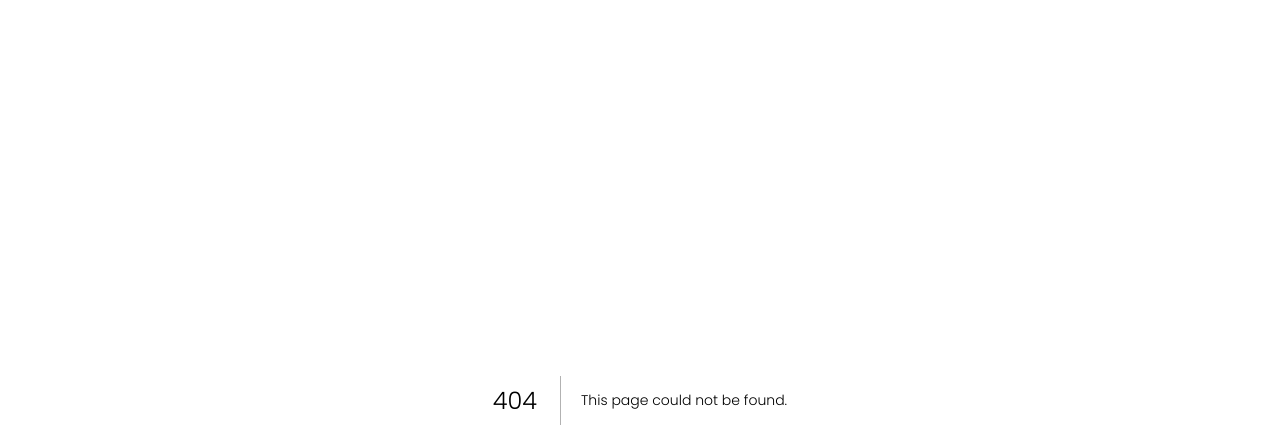
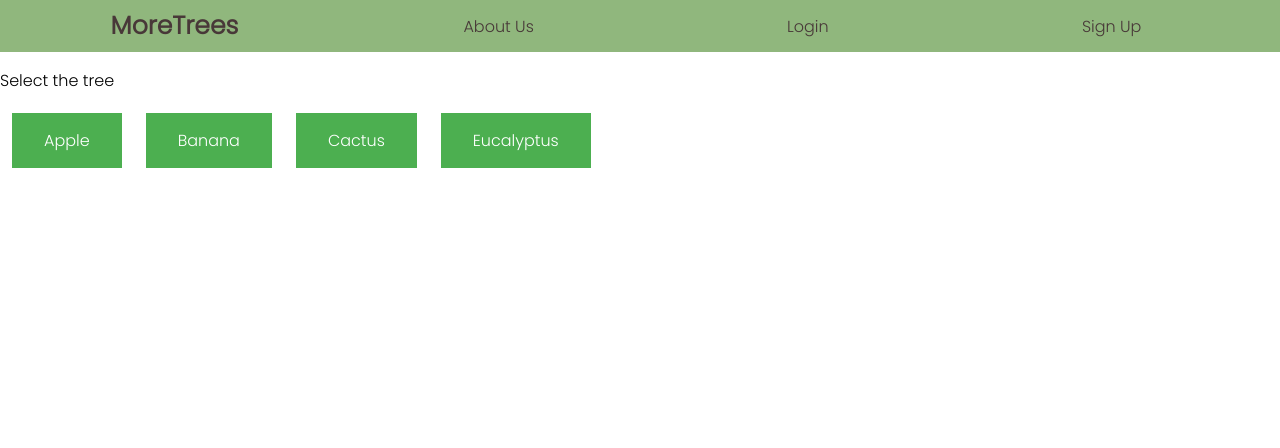
Before and after one commit to aritroCoder/MoreTrees, a Next.js app: page /plantTree in a window 1280 px wide. Before the commit this address had no page. Shown: the top 448 px of the page. Built offline with nearby package versions, Linux system fonts and the light colour scheme.

Commit message:
updated readme

```diff
--- a/pages/api/plant.js
+++ b/pages/api/plant.js
@@ -40,7 +40,7 @@ export default async function handler(req, res) {
         }
 
         await user.save();
-        res.json({ 'message': 'Plant added to user' })
+        res.send(user);
     } else {
         res.status(400).send({ error: 'User not found' });
     }
--- a/pages/login.js
+++ b/pages/login.js
@@ -4,7 +4,7 @@ import Navbar from '../components/Navbar/Navbar';
 import styles from '../styles/Signup.module.css';
 import { useFormik } from 'formik';
 import * as Yup from 'yup';
-const signup = () => {
+const login = () => {
     const router = useRouter();
     const formik = useFormik({
         initialValues: {
@@ -30,6 +30,8 @@ const signup = () => {
             let data = await response.json();
             if(response.status === 200){
                 localStorage.setItem('user', JSON.stringify(data.user));
+                alert("Login Successful");
+                window.location.href = '/';
             }else{
                 alert(data.error);
             }
@@ -56,4 +58,4 @@ const signup = () => {
     )
 }
 
-export default signup
+export default login
--- /dev/null
+++ b/pages/plantTree.js
@@ -0,0 +1,37 @@
+import React from 'react'
+import Navbar from '../components/Navbar/Navbar';
+import styles from '../styles/plantTree.module.css';
+const about = () => {
+    const plantList = ['Apple', 'Banana', 'Cactus', 'Eucalyptus'];
+    async function plantHandler(i) {
+        let response = await fetch('http://localhost:3000/api/plant', {
+            method: 'POST',
+            headers: {
+                'Content-Type': 'application/json'
+            },
+            body: JSON.stringify({
+                username: JSON.parse(localStorage.getItem('user')).username,
+                plantname: plantList[i]
+            })
+        })
+        let data = await response.json();
+        if (response.status === 200) {
+            localStorage.removeItem('user');
+            localStorage.setItem('user', JSON.stringify(data));
+            window.location.href = '/';
+        }
+    }
+    return (
+        <>
+            <Navbar />
+            <p>Select the tree</p>
+            <button onClick={() => plantHandler(0)} className={styles.plantButton}>Apple</button>
+            <button onClick={() => plantHandler(1)} className={styles.plantButton}>Banana</button>
+            <button onClick={() => plantHandler(2)} className={styles.plantButton}>Cactus</button>
+            <button onClick={() => plantHandler(3)} className={styles.plantButton}>Eucalyptus</button>
+        </>
+    )
+}
+
+
+export default about;
--- a/pages/signup.js
+++ b/pages/signup.js
@@ -35,6 +35,8 @@ const signup = () => {
             let data = await response.json()
             if(response.status === 200){
                 localStorage.setItem('user', JSON.stringify(data.user));
+                alert("Signup Successful");
+                window.location.href = '/';
             }else{
                 alert(data.error);
             }
--- /dev/null
+++ b/styles/plantTree.module.css
@@ -0,0 +1,15 @@
+.plantButton{
+    background-color: #4CAF50;
+    border: none;
+    color: white;
+    padding: 15px 32px;
+    text-align: center;
+    text-decoration: none;
+    display: inline-block;
+    font-size: 16px;
+    margin: 4px 12px;
+    cursor: pointer;
+}
+.plantButton:hover{
+    background-color: #3e8e41;
+}
```
Also changed, not shown: pages/index.js (+19 -2 lines), public/ss.png (added), 1 other file (tests, documents, lock files or other folders).
